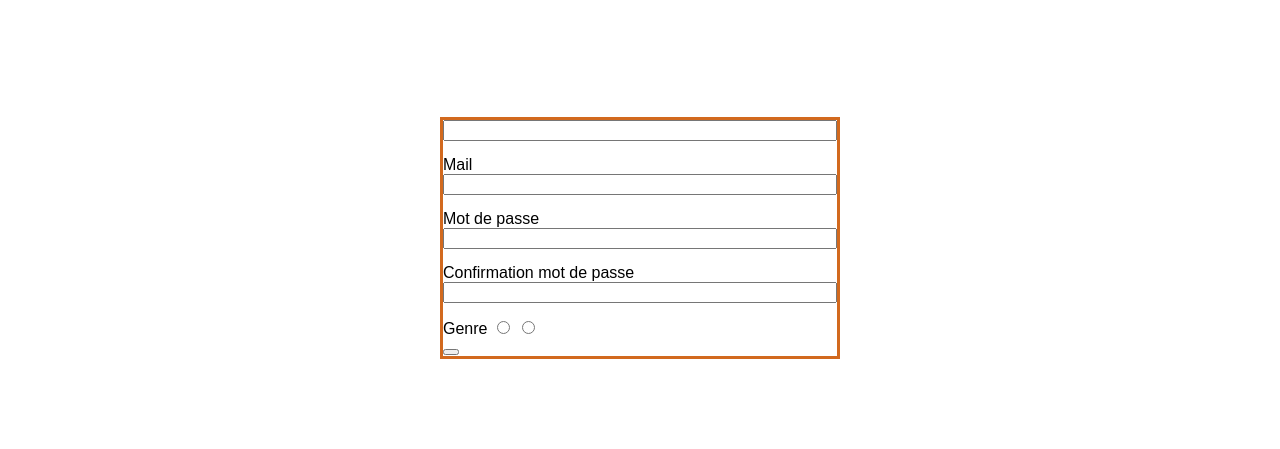
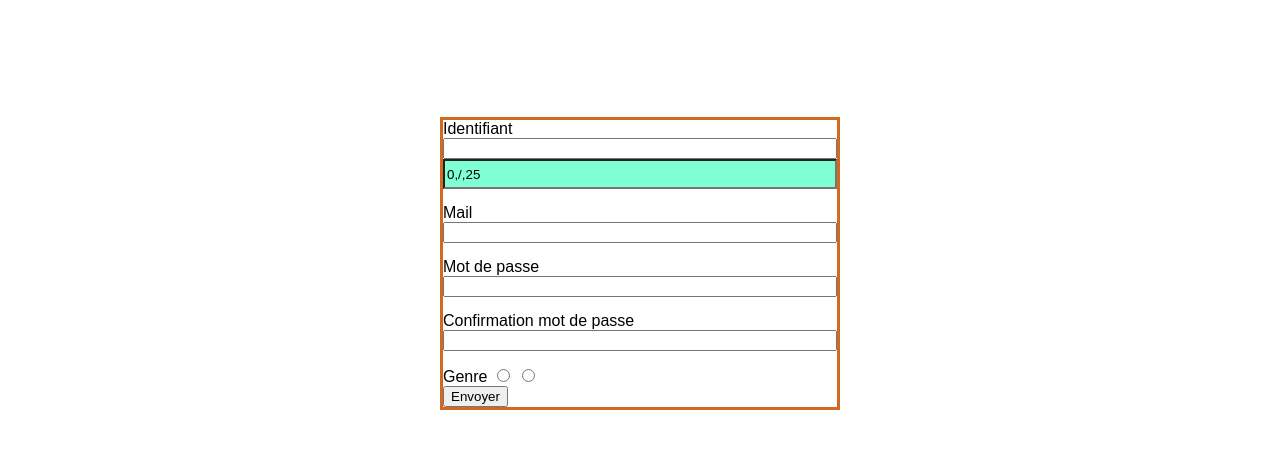
Before and after one commit to dadinod/Formulaire, a plain HTML site: page index.html in a window 1280 px wide. Shown: the part 103-552 px from the top of the page. Drawn offline with Linux system fonts and the light colour scheme.

Commit message:
correction html + fonction Indentité

```diff
--- a/form.js
+++ b/form.js
@@ -0,0 +1,10 @@
+
+(function(a,b){
+    var ident = document.getElementById("ident");
+    var compte = document.getElementById("compte");
+    var a = ident.value.length;
+    var b = 25;
+
+    compte.value = [a,'/',b];
+    ident.maxLength = 25;
+})();
--- a/index.html
+++ b/index.html
@@ -15,30 +15,33 @@
     <div id="container">
         <div id="content">
             <form action="">
-                <div id="ident">
-                    <label for="Identifiant"></label>
-                    <input type="text">
+                <div>
+                    <label for="">Identifiant</label>
+                    <input type="text" id="ident" onkeyup="function(a,b)">
+                    <input type="text" id="compte">
                 </div>
-                <div id="mail" class="top15">
+                <div class="top15">
                     <label for="">Mail</label>
-                    <input type="email" name="" id="">
+                    <input id="mail" type="email" name="" id="">
                 </div>
-                <div id="mdp" class="top15">
+                <div class="top15">
                     <label for="">Mot de passe</label>
-                    <input type="password">
+                    <input id="mdp" type="text">
                 </div>
-                <div id=" conf_mdp" class="top15">
+                <div class="top15">
                     <label for="">Confirmation mot de passe</label>
-                    <input type="password">
+                    <input id=" conf_mdp" type="text">
                 </div>
                 <div id="gender" class="top15">
                     <label for="">Genre</label>
                     <input class="check" type="radio" name="" id="">
                     <input class="check" type="radio" name="" id="">
                 </div>
-                <button type="submit"></button>
+                <button type="submit">Envoyer</button>
             </form>
         </div>
     </div>
+
+    <script type="text/javascript" src="form.js"></script>
 </body>
 </html>
--- a/styles.css
+++ b/styles.css
@@ -54,3 +54,8 @@ input{
 .check{
     width: initial;
 }
+#compte{
+    background-color: aquamarine;
+    width: 100%;
+    height: 30px;
+}
```
